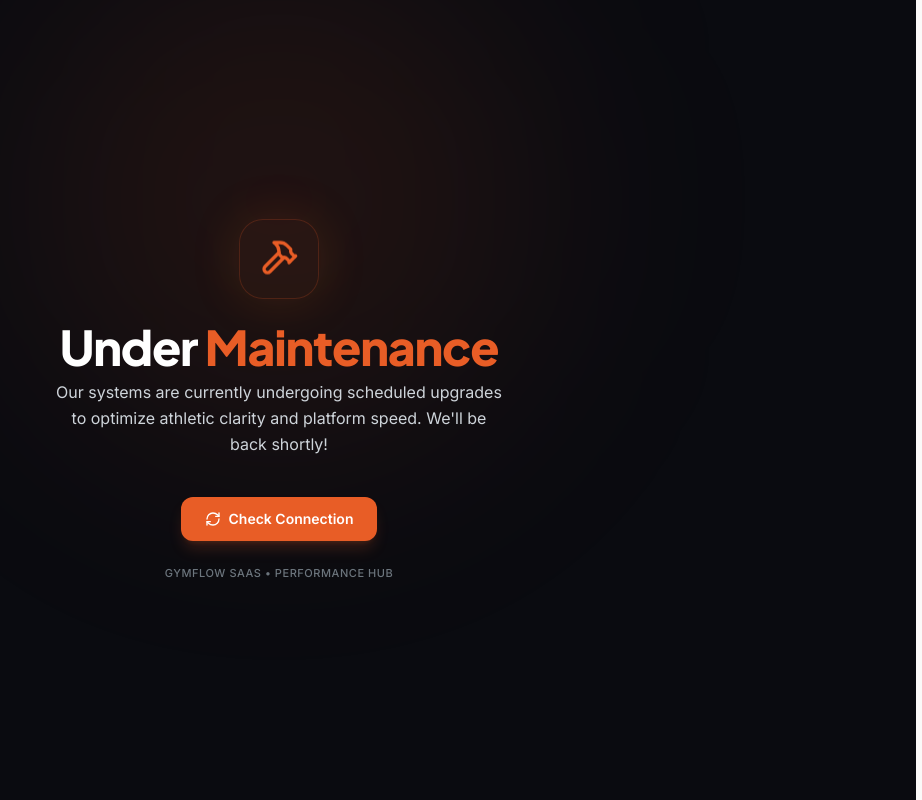
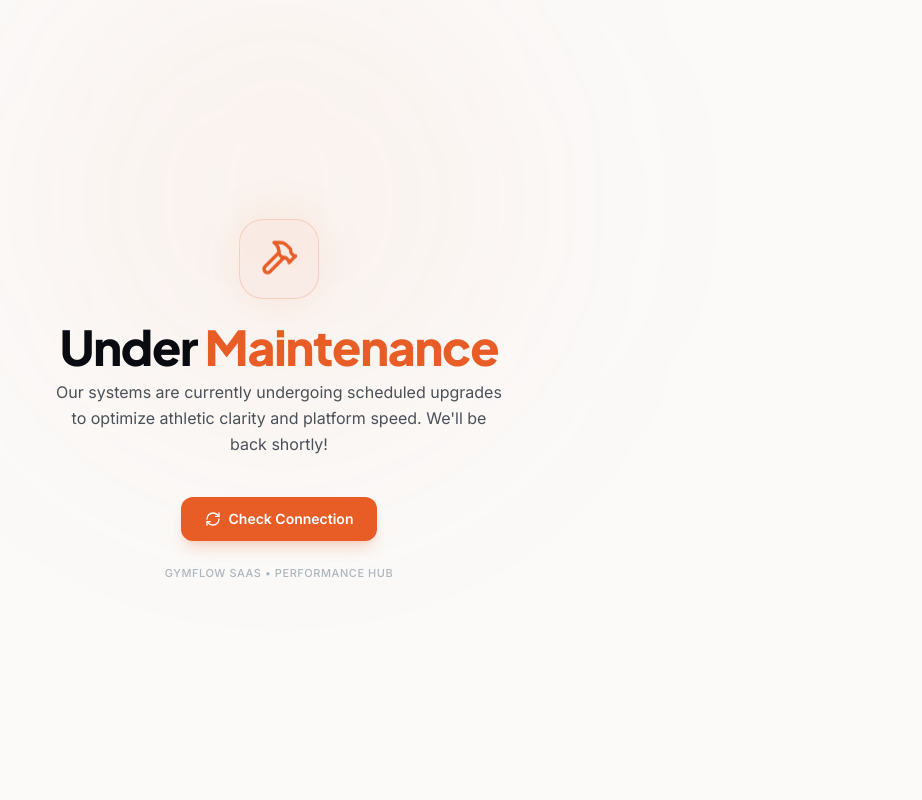
Before and after one commit to Eternalcodertanishq3/Advanced-Gym-Portal, a Next.js app: page /maintenance in a window 1280 px wide. Shown: the whole page, without its empty margins (358-1280 px from the left). Built offline with nearby package versions, Linux system fonts and the light colour scheme; no server answers.

Commit message:
style: make maintenance page theme-aware with light/dark adaptive styles

```diff
--- a/src/app/maintenance/page.tsx
+++ b/src/app/maintenance/page.tsx
@@ -9,22 +9,22 @@ export default function MaintenancePage() {
   };
 
   return (
-    <div className="relative flex min-h-screen flex-col items-center justify-center overflow-hidden bg-obsidian-950 px-4 text-center text-white">
+    <div className="relative flex min-h-screen flex-col items-center justify-center overflow-hidden bg-background px-4 text-center text-foreground transition-colors duration-300 dark:bg-obsidian-950">
       {/* Ambient glassmorphic glowing circle */}
-      <div className="pointer-events-none absolute left-1/2 top-1/4 h-[500px] w-[500px] -translate-x-1/2 -translate-y-1/2 rounded-full bg-brand-orange/10 blur-[120px]" />
+      <div className="pointer-events-none absolute left-1/2 top-1/4 h-[500px] w-[500px] -translate-x-1/2 -translate-y-1/2 rounded-full bg-brand-orange/5 blur-[120px] dark:bg-brand-orange/10" />
 
       <div className="z-10 max-w-md space-y-6">
         <div className="flex justify-center">
-          <div className="inline-flex h-20 w-20 items-center justify-center rounded-3xl border border-brand-orange/20 bg-brand-orange/5 p-4 text-brand-orange shadow-[0_0_50px_rgba(249,115,22,0.15)]">
+          <div className="inline-flex h-20 w-20 items-center justify-center rounded-3xl border border-brand-orange/20 bg-brand-orange/5 p-4 text-brand-orange shadow-[0_0_50px_rgba(249,115,22,0.1)] dark:shadow-[0_0_50px_rgba(249,115,22,0.15)]">
             <Hammer className="h-10 w-10 animate-bounce" />
           </div>
         </div>
 
         <div className="space-y-2">
-          <h1 className="font-display text-4xl font-extrabold tracking-tight text-white sm:text-5xl">
+          <h1 className="font-display text-4xl font-extrabold tracking-tight text-obsidian-950 dark:text-white sm:text-5xl">
             Under <span className="text-brand-orange">Maintenance</span>
           </h1>
-          <p className="text-base leading-relaxed text-obsidian-300">
+          <p className="text-base leading-relaxed text-obsidian-600 dark:text-obsidian-300">
             Our systems are currently undergoing scheduled upgrades to optimize athletic clarity and
             platform speed. We'll be back shortly!
           </p>
@@ -40,7 +40,7 @@ export default function MaintenancePage() {
           </button>
         </div>
 
-        <div className="text-[11px] font-medium uppercase tracking-wider text-obsidian-500">
+        <div className="text-[11px] font-medium uppercase tracking-wider text-obsidian-400 dark:text-obsidian-500">
           GymFlow SaaS • Performance Hub
         </div>
       </div>
```
